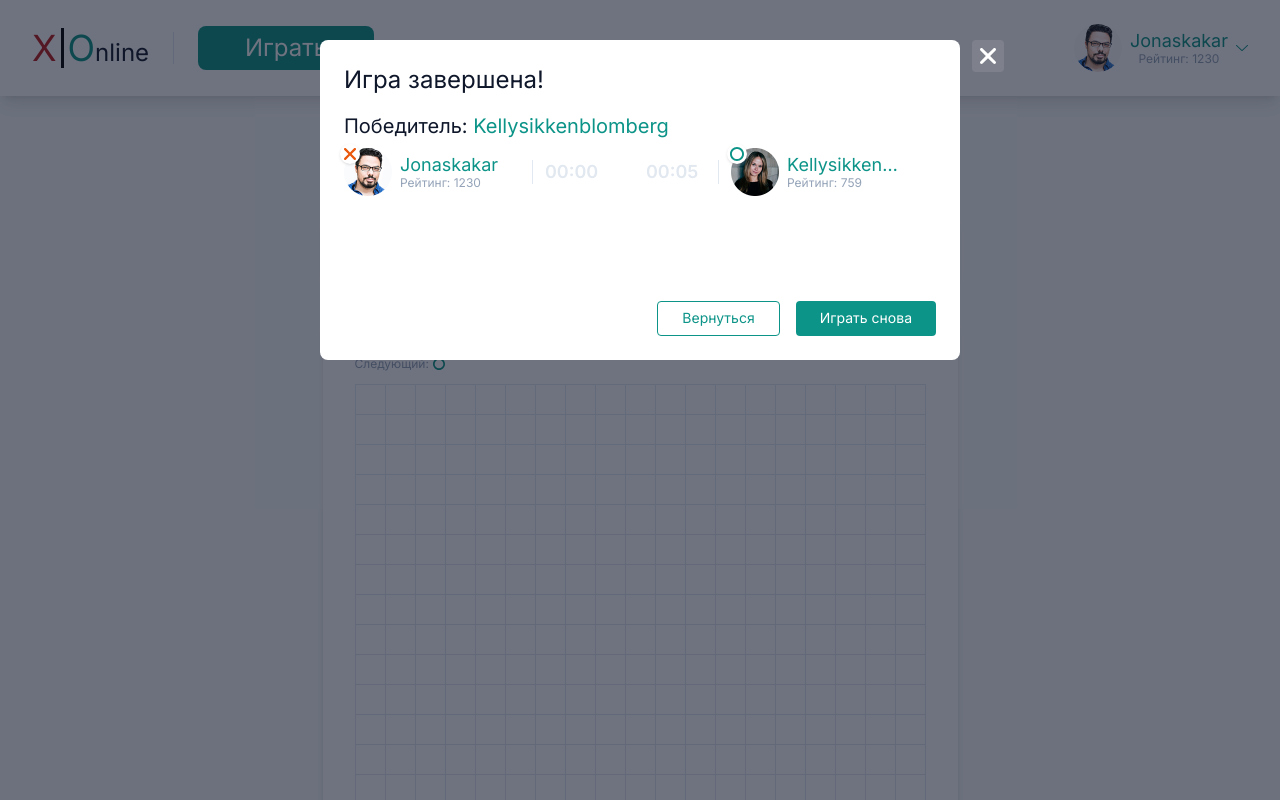
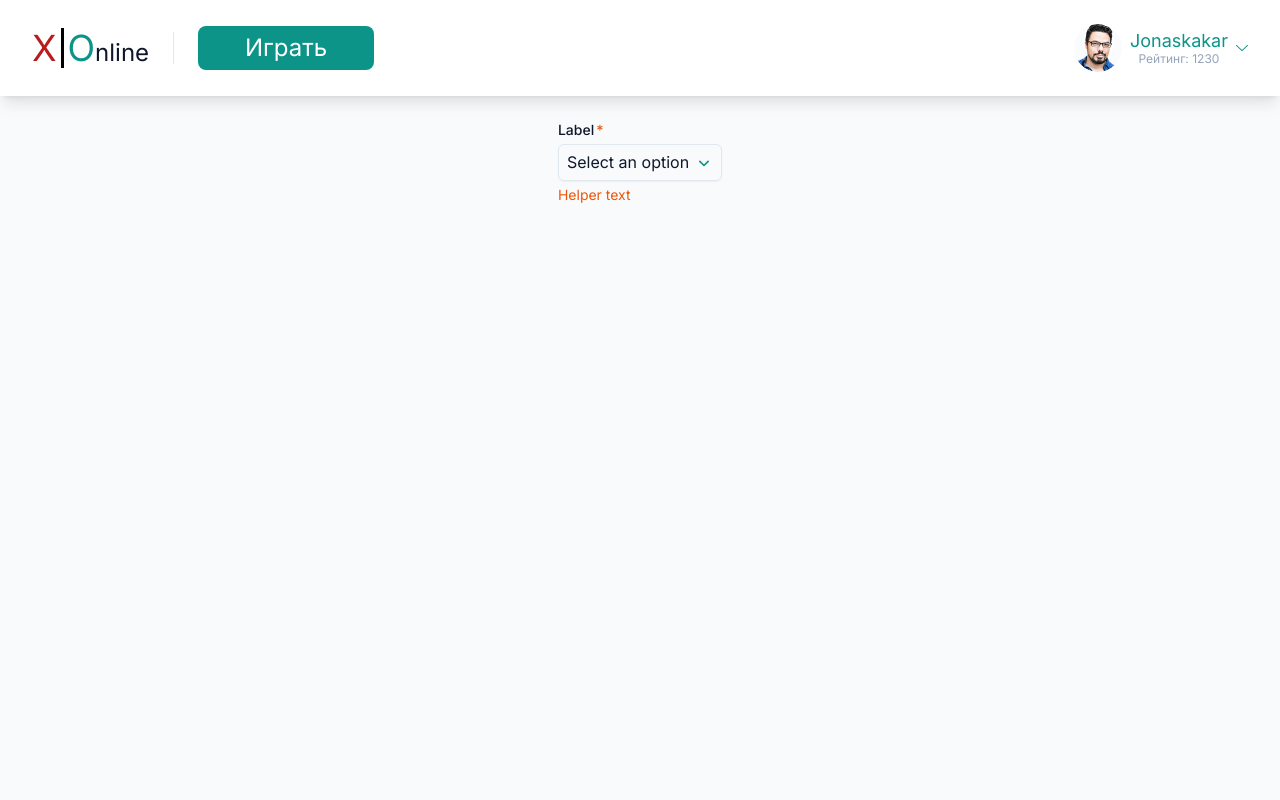
Before and after one commit to Almaz2607/tik-tac-toe-online, a Next.js app: page / in a window 1280 px wide. Shown: the top 800 px of the page. Built offline with nearby package versions, Linux system fonts and the light colour scheme.

Commit message:
feat: add 'TextField' and 'SelectField' components into uikit

```diff
--- /dev/null
+++ b/components/uikit/fields/ui-field-input.jsx
@@ -0,0 +1,32 @@
+import clsx from 'clsx';
+
+/**
+ * Input component for UiTextField.
+ *
+ * @param {{
+ * required?: boolean,
+ * errorText?: string,
+ * } & import('react').HTMLAttributes<HTMLInputElement>} props
+ */
+
+export function UiFieldInput({ required, errorText, ...inputProps }) {
+  return (
+    <input
+      type="email"
+      id="example2"
+      required={required}
+      className={clsx([
+        `
+                    px-2 py-2 leading-tight outline-0 border
+                    block w-full rounded-md shadow-sm
+                    focus:ring-opacity-50 disabled:cursor-not-allowed
+                    disabled:bg-gray-50 disabled:text-gray-500
+                    `,
+        errorText
+          ? 'focus:border-orange-600 focus:ring focus:ring-orange-600/20 border-slate-400'
+          : 'focus:border-teal-600 focus:ring focus:ring-teal-600/20 border-slate-200',
+      ])}
+      {...inputProps}
+    />
+  );
+}
--- /dev/null
+++ b/components/uikit/fields/ui-field-label.jsx
@@ -0,0 +1,22 @@
+import clsx from 'clsx';
+
+/**
+ *
+ * @param {{
+ * label?: string,
+ * required?: boolean}} props
+ */
+
+export function UiFieldLabel({ label, required }) {
+  return (
+    <label
+      htmlFor="example2"
+      className={clsx(
+        required && "after:text-orange-600 after:content-['*']",
+        'mb-1 block text-sm font-medium text-slate-900 after:ml-0.5',
+      )}
+    >
+      {label}
+    </label>
+  );
+}
--- /dev/null
+++ b/components/uikit/fields/ui-field-message.jsx
@@ -0,0 +1,25 @@
+import clsx from 'clsx';
+
+/**
+ *
+ * @param {{
+ * helperText?: string,
+ * errorText?: string,
+ * }} props
+ */
+
+export function UiFieldMessage({ helperText, errorText }) {
+  const isError = !errorText;
+  const messageText = errorText || helperText;
+
+  return (
+    <p
+      className={clsx(
+        'mt-1 text-sm',
+        isError ? 'text-orange-600' : 'text-slate-400',
+      )}
+    >
+      {messageText}
+    </p>
+  );
+}
--- /dev/null
+++ b/components/uikit/fields/ui-select-field.jsx
@@ -0,0 +1,34 @@
+import { UiFieldLabel } from './ui-field-label';
+import { UiFieldMessage } from './ui-field-message';
+import { UiSelect } from './ui-select';
+
+/**
+ *  Select field component with label and error/helper message
+ *
+ * @param {{
+ * label: string,
+ * required: boolean,
+ * helperText: string,
+ * errorText: string,
+ * className: string,
+ * options: Array
+ * }} props
+ * @returns {JSX.Element} The select field component
+ */
+
+export function UiSelectField({
+  label,
+  required,
+  helperText,
+  errorText,
+  className,
+  options,
+}) {
+  return (
+    <div className={className}>
+      <UiFieldLabel label={label} required={required} />
+      <UiSelect className="mt-1" options={options} />
+      <UiFieldMessage helperText={helperText} errorText={errorText} />
+    </div>
+  );
+}
--- /dev/null
+++ b/components/uikit/fields/ui-select.jsx
@@ -0,0 +1,91 @@
+import { useState } from 'react';
+import { Listbox } from '@headlessui/react';
+import clsx from 'clsx';
+
+/**
+ * Select component with dropdown menu.
+ *
+ * @param {{
+ * className: string,  // The additional CSS classes for the component
+ * isError: boolean,   //
+ * options: Array     // The array of select options
+ * }} props
+ * @returns {JSX.Element} The select component
+ */
+
+export function UiSelect({ className, isError, options }) {
+  const [selectedOption, setSelectedOption] = useState(null);
+
+  const handleSelect = (option) => {
+    setSelectedOption(option);
+  };
+
+  return (
+    <Listbox
+      className={className}
+      value={selectedOption}
+      onChange={handleSelect}
+    >
+      {({ open }) => (
+        <>
+          <div className="relative">
+            <Listbox.Button
+              className={clsx(
+                'px-2 py-2 pr-8 leading-tight outline-0 border block w-full rounded-md shadow-sm focus:ring-opacity-50',
+                isError
+                  ? 'border-teal-600 focus:border-teal-600 focus:ring focus:ring-teal-600/20'
+                  : 'border-slate-200 focus:border-teal-600 focus:ring focus:ring-teal-600/20',
+              )}
+            >
+              {selectedOption ? selectedOption.label : 'Select an option'}
+              <span className="absolute inset-y-0 right-0 flex items-center pr-2">
+                <svg
+                  xmlns="http://www.w3.org/2000/svg"
+                  viewBox="0 0 24 24"
+                  fill="none"
+                  stroke="currentColor"
+                  strokeWidth="2"
+                  strokeLinecap="round"
+                  strokeLinejoin="round"
+                  className={clsx(
+                    open && 'rotate-180',
+                    'h-5 w-5 text-teal-600',
+                  )}
+                >
+                  <path d="M7 10l5 5 5-5" />
+                </svg>
+              </span>
+            </Listbox.Button>
+            <Listbox.Options className="absolute z-10 mt-1 w-full bg-white rounded-md shadow-lg max-h-60">
+              {options.map((option) => (
+                <Listbox.Option
+                  key={option.value}
+                  value={option}
+                  className={({ active }) =>
+                    clsx(
+                      'cursor-pointer select-none relative py-2 pl-3 pr-9',
+                      active ? 'text-white bg-teal-600' : 'text-gray-900',
+                    )
+                  }
+                >
+                  {({ selected }) => (
+                    <>
+                      <span
+                        className={clsx(
+                          selected ? 'font-semibold' : 'font-normal',
+                          'block truncate',
+                        )}
+                      >
+                        {option.label}
+                      </span>
+                    </>
+                  )}
+                </Listbox.Option>
+              ))}
+            </Listbox.Options>
+          </div>
+        </>
+      )}
+    </Listbox>
+  );
+}
--- /dev/null
+++ b/components/uikit/fields/ui-text-field.jsx
@@ -0,0 +1,33 @@
+import { UiFieldInput } from './ui-field-input';
+import { UiFieldLabel } from './ui-field-label';
+import { UiFieldMessage } from './ui-field-message';
+
+/**
+ * Text field component with label and error/herper message.
+ *
+ * @param {{
+ *  label?:string,        // The label text.
+ *  required?: boolean    // Indicates if the field is required.
+ *  helperText?: string   // The helper text
+ *  errorText?: string,   // The error text
+ *  className: string,    // The additional CSS classes for the component
+ * } & import('react').HTMLAttributes<HTMLInputElement>} props
+ *@returns {JSX.Element} The text field component.
+ */
+
+export function UiTextField({
+  label,
+  required,
+  helperText,
+  errorText,
+  className,
+  ...inputProps
+}) {
+  return (
+    <div className={className}>
+      <UiFieldLabel label={label} required={required} />
+      <UiFieldInput required={required} errorText={errorText} {...inputProps} />
+      <UiFieldMessage helperText={helperText} errorText={errorText} />
+    </div>
+  );
+}
--- /dev/null
+++ b/components/uikit/ui-text-field.jsx
@@ -0,0 +1,66 @@
+import clsx from 'clsx';
+
+/**
+ *
+ * @param {{
+ * className: string,
+ * label?:string,
+ * errorText?: string,
+ * error?: string,
+ * helperText?: string
+ * } & import('react').HTMLAttributes<HTMLInputElement>} props
+ *
+ */
+
+export function UiTextField({
+  className,
+  label,
+  required,
+  helperText,
+  errorText,
+  ...inputProps
+}) {
+  return (
+    <div className={className}>
+      {label && (
+        <label
+          htmlFor="example2"
+          className={clsx(
+            required && "after:text-orange-600 after:content-['*']",
+            'mb-1 block text-sm font-medium text-slate-900 after:ml-0.5',
+          )}
+        >
+          {label}
+        </label>
+      )}
+
+      <input
+        type="email"
+        id="example2"
+        required={required}
+        className={clsx(
+          `
+            px-2 py-2 leading-tight outline-0 border
+            block w-full rounded-md shadow-sm
+            focus:ring-opacity-50 disabled:cursor-not-allowed
+            disabled:bg-gray-50 disabled:text-gray-500
+            `,
+          errorText
+            ? 'focus:border-orange-600 focus:ring focus:ring-orange-600/20 border-slate-400'
+            : 'focus:border-teal-600 focus:ring focus:ring-teal-600/20 border-slate-200',
+        )}
+        {...inputProps}
+      />
+      {(helperText || errorText) && (
+        <p
+          className={clsx(
+            'mt-1 text-sm',
+            errorText ? 'text-orange-600' : 'text-slate-400',
+          )}
+        >
+          {errorText ?? helperText}
+        </p>
+      )}
+    </div>
+  );
+}
--- a/package.json
+++ b/package.json
@@ -12,6 +12,7 @@
   "author": "",
   "license": "ISC",
   "dependencies": {
+    "@headlessui/react": "1.7",
     "clsx": "^2.1.1",
     "next": "^15.2.4",
     "react": "18.2",
--- a/pages/index.jsx
+++ b/pages/index.jsx
@@ -1,10 +1,21 @@
 import { Header } from '../components/header';
 import { Game } from '../components/game-new';
+import { UiTextField } from '../components/uikit/fields/ui-text-field';
+import { UiSelectField } from '../components/uikit/fields/ui-select-field';
 
 export default function HomePage() {
   return (
     <HomePageLayout header={<Header />}>
-      <Game />
+      <UiSelectField
+        label="Label"
+        placeholder="Placeholder"
+        helperText="Helper text"
+        required
+        options={[
+          { label: 'First label', value: 1 },
+          { label: 'Sekond label', value: 2 },
+        ]}
+      />
     </HomePageLayout>
   );
 }
--- a/pages/test.jsx
+++ /dev/null
@@ -1,3 +0,0 @@
-export default function TestPage() {
-  return <div className="text-2xl text-green-500">Text page</div>;
-}
```
Also changed, not shown: 1 other file (tests, documents, lock files or other folders).
